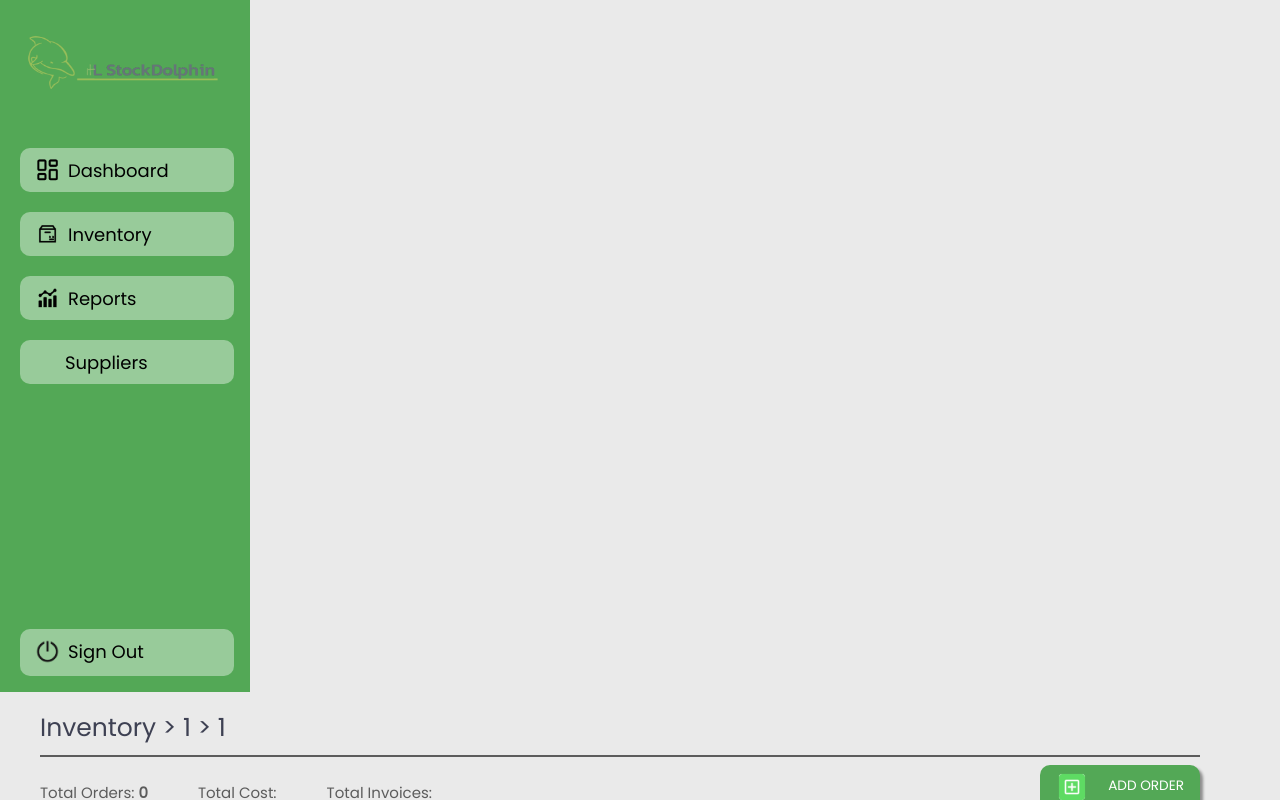
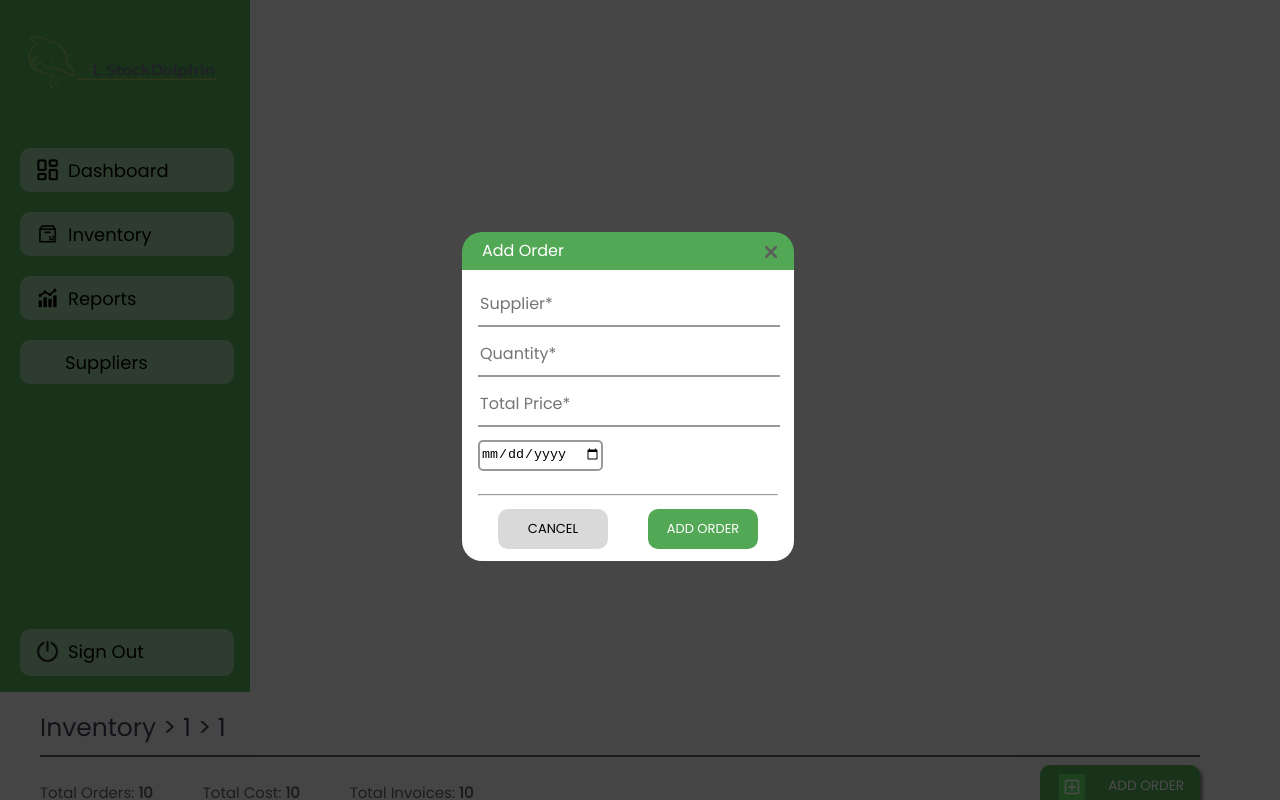
Before and after one commit to aang3la/Stock_Dolphin, a React (Create React App) app in the folder web/: page /inventory/1/1 in a window 1280 px wide. Both pictures are taken after a click on the button "ADD ORDER". Shown: the top 800 px of the page. Built offline with nearby package versions, Linux system fonts and the light colour scheme; no server answers.

Commit message:
create order modal

```diff
--- /dev/null
+++ b/web/src/components/OrderModal/OrderModal.jsx
@@ -0,0 +1,43 @@
+import "./orderModal.css";
+import close from "../../images/close.png";
+
+const OrderModal = ({ closeModal }) => {
+  return (
+    <div className="overlay-container">
+      <dialog id="order-dialog" open>
+        <div className="order-modal-title">
+          <h1>Add Order</h1>
+          <button onClick={() => closeModal(false)}>
+            <img src={close} className="close-icon" alt="close-icon" />
+          </button>
+        </div>
+        <div className="modal-body">
+            <div className="order-input-container">
+                <input type="text" placeholder="Supplier*" required />
+                <hr id="custom-hr" />
+            </div>
+            <div className="order-input-container">
+                <input type="text" placeholder="Quantity*" required />
+                <hr id="custom-hr" />
+            </div>
+            <div className="order-input-container">
+                <input type="text" placeholder="Total Price*" required />
+                <hr id="custom-hr" />
+            </div>
+            <div className="order-input-date">
+                <input type="date" placeholder="DD/MM/YY*" />
+            </div>
+            <hr/>
+        </div>
+        <div className="modal-footer">
+            <button id="cancel-btn" onClick={() => closeModal(false)}>
+                CANCEL
+            </button>
+            <button id="add-btn">ADD ORDER</button>
+        </div>
+      </dialog>
+    </div>
+  );
+};
+
+export default OrderModal;
--- /dev/null
+++ b/web/src/components/OrderModal/orderModal.css
@@ -0,0 +1,69 @@
+#order-dialog {
+    border: none;
+    width: 300px;
+    height: 290px;
+    background-color: white;
+    border-radius: 20px;
+    display: flex;
+    flex-direction: column;
+    z-index: 2;
+    left: 50%;
+    top: 50%;
+    transform: translate(-100%, -50%);
+}
+
+.order-modal-title {
+    width: 332px;
+    height: 30px;
+    border-radius: 20px 20px 0px 0px;
+    background-color: #53A856;
+    display: flex;
+    justify-content: space-between;
+    align-items: center;
+    padding-bottom: 8px;
+}
+
+.order-modal-title h1 {
+    font-size: 16px;
+    color: white;
+    margin-left: 20px;
+}
+
+.order-modal-title button {
+    background: none;
+    border: none;
+    cursor: pointer;
+}
+
+#custom-hr {
+    width: 300px;
+    border: 1px solid #999999;
+}
+
+.order-input-container {
+    height: 50px;
+}
+
+.order-input-container input {
+    width: 280px;
+    margin-top: 20px;
+    border: none;
+    font-size: 16px;
+    font-family: Poppins;
+}
+
+.order-input-date {
+    padding-top: 20px;
+    padding-bottom: 15px;
+}
+
+.order-input-date input {
+    width: 120px;
+    height: 27px;
+    border: 2px solid #999999;
+    border-radius: 5px;
+}
+
+hr {
+    margin-bottom: 8px;
+}
--- a/web/src/components/OrdersSummary/OrdersSummary.jsx
+++ b/web/src/components/OrdersSummary/OrdersSummary.jsx
@@ -1,15 +1,23 @@
 import "./ordersSummary.css";
 
-const OrdersSummary = ({ orders }) => {
+const OrdersSummary = () => {
     const totalOrders = () => {
-        return orders.length;
+        return 10;
     };
+
+    const totalCost = () => {
+      return 10;
+    };
+
+    const totalInvoices = () => {
+      return 10;
+    }
 
   return (
     <div className="OrdersSummary">
         <p>Total Orders: <b>{totalOrders()}</b></p>
-        <p>Total Cost:</p>
-        <p>Total Invoices:</p>
+        <p>Total Cost: <b>{totalCost()}</b></p>
+        <p>Total Invoices: <b>{totalInvoices()}</b></p>
     </div>
   )
 }
--- a/web/src/pages/Items/Items.jsx
+++ b/web/src/pages/Items/Items.jsx
@@ -41,10 +41,6 @@ const Items = () => {
     fetchItems();
   }, []);
 
-  //   const selectedCategory = categories.find(
-  //     (category) => category.title === categoryName
-  //   );
-
   return (
     <div className="Items">
       <main>
--- a/web/src/pages/Orders/Orders.jsx
+++ b/web/src/pages/Orders/Orders.jsx
@@ -5,10 +5,12 @@ import Header from "../../components/Header/Header";
 import OrdersSummary from "../../components/OrdersSummary/OrdersSummary";
 import move_item from "../../images/move-item-icon.png";
 import plus_icon from "../../images/plus.png";
+import OrderModal from "../../components/OrderModal/OrderModal";
 
 const Orders = () => {
   const { categoryName, itemName } = useParams();
   const [orders, setOrders] = useState([]);
+  const [openOrdersModal, setOpenOrdersModal] = useState(false);
 
   const orderExample = [
     {
@@ -104,10 +106,11 @@ const Orders = () => {
         <Header title={`Inventory > ${categoryName} > ${itemName}`} />
         <div className="orders-summary-container">
           <OrdersSummary orders={orders} />
-          <button className="add-order-btn">
+          <button className="add-order-btn" onClick={() => setOpenOrdersModal(true)}>
             <img src={plus_icon} alt="plus icon" />
             <p>ADD ORDER</p>
           </button>
+          {openOrdersModal && <OrderModal closeModal={setOpenOrdersModal} />}
         </div>
       </header>
       <div className="orders-title-section">
@@ -142,7 +145,7 @@ const Orders = () => {
           <div className="choosen-item">
             <div className="example-pic"></div>
             <div className="choosen-item-name">
-              <p>Name: Mouse</p>
+              <p>Name: {itemName}</p>
             </div>
             <div className="choosen-item-buttons">
               <button className="move-item">
```
